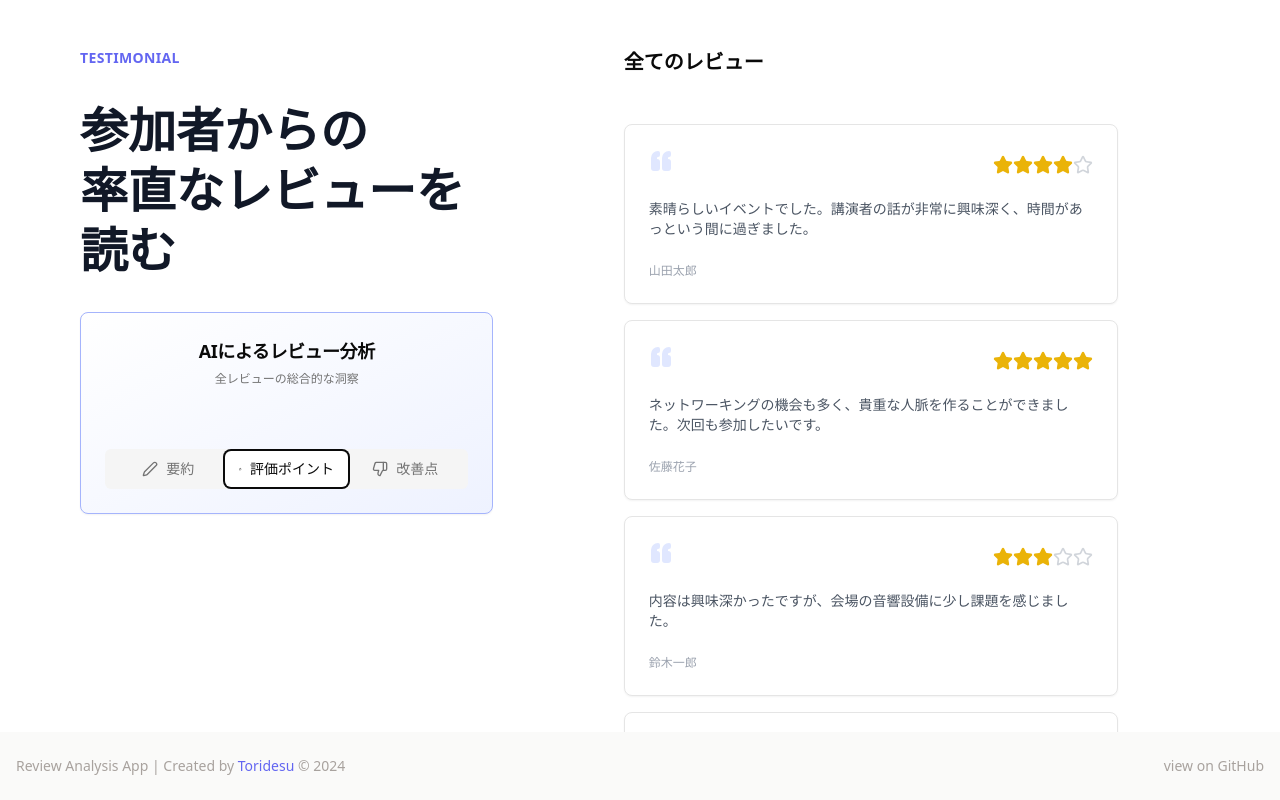
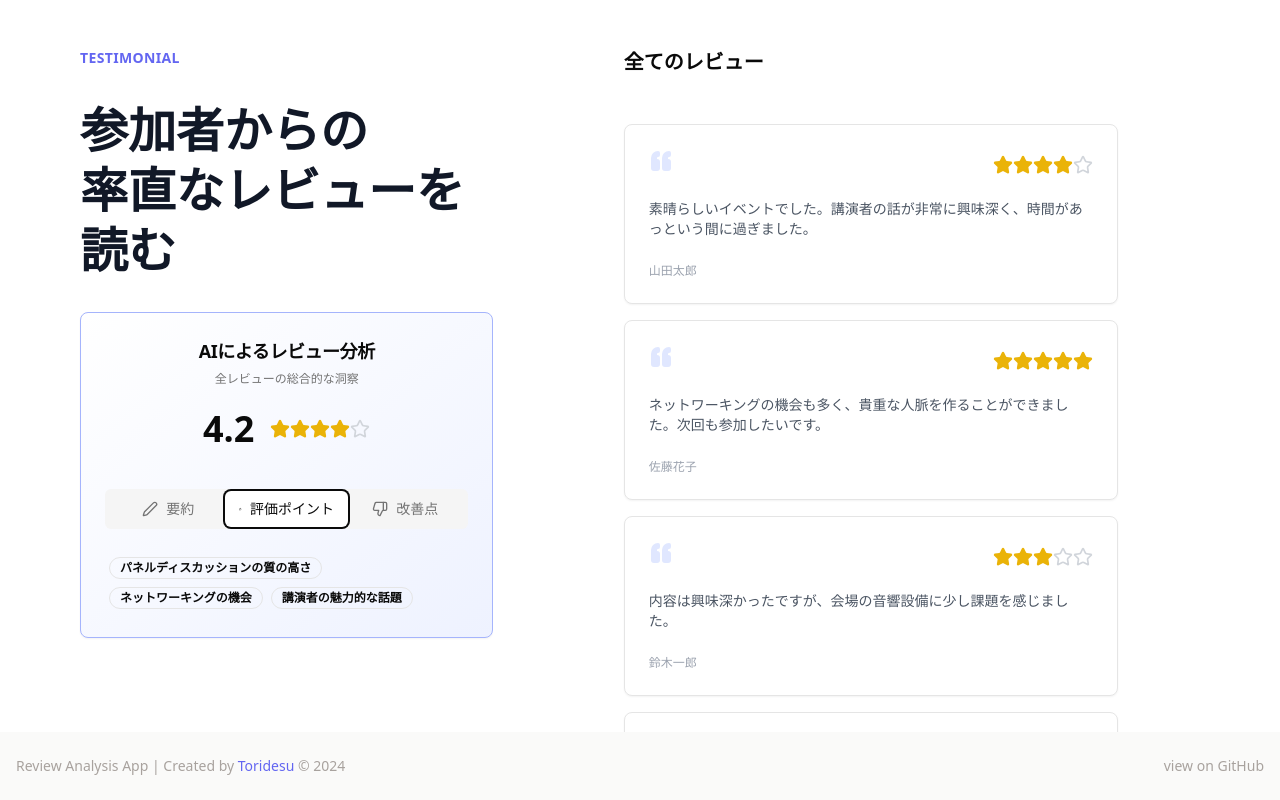
Before and after one commit to Toridesu/review-analysis-app, a React (Vite) app: page / in a window 1280 px wide. Both pictures are taken after a click on the tab "評価ポイント". Built offline with nearby package versions, Linux system fonts and the light colour scheme.

Commit message:
レビュー要約コンポーネントの作成

```diff
--- a/src/components/AISummaryCard.tsx
+++ b/src/components/AISummaryCard.tsx
@@ -2,19 +2,32 @@ import { Card, CardHeader, CardTitle, CardContent, CardDescription } from '@/com
 import { Badge } from '@/components/ui/badge';
 import { Tabs, TabsContent, TabsList, TabsTrigger } from '@/components/ui/tabs';
 import { ThumbsUp, ThumbsDown, Pen } from 'lucide-react';
-import { mockAISummary as AISummary } from '@/constants/data';
+import { mockAISummary as AISummary, mockReviews } from '@/constants/data';
+import StarRating from './StarRating';
+
+const calculateAverageRating = (reviews: { rating: number }[]): number => {
+  if (reviews.length === 0) return 0;
+
+  const totalRating = reviews.reduce((sum, review) => sum + review.rating, 0);
+  const average = totalRating / reviews.length;
+
+  return Math.round(average * 10) / 10;
+};
 
 const AISummaryCard = () => {
+  const averageRating = calculateAverageRating(mockReviews);
+
   return (
     <Card className='bg-gradient-to-br border-indigo-300 from-white to-indigo-50'>
       <CardHeader className='text-center'>
         <CardTitle className='text-lg'>AIによるレビュー分析</CardTitle>
         <CardDescription className='text-xs'>全レビューの総合的な洞察</CardDescription>
         <div className='flex items-center justify-center py-4'>
-          {/* <span className="text-4xl font-bold mr-4">{averageRating}</span>
-          <StarRating rating={Math.round(averageRating)} /> */}
+          <span className='text-4xl font-bold mr-4'>{averageRating}</span>
+          <StarRating rating={Math.round(averageRating)} />
         </div>
       </CardHeader>
+
       <CardContent>
         <Tabs defaultValue='summary' className='space-y-6'>
           <TabsList className='grid w-full grid-cols-3'>
@@ -28,6 +41,23 @@ const AISummaryCard = () => {
               <ThumbsDown className='mr-2 h-4 w-4' /> 改善点
             </TabsTrigger>
           </TabsList>
+          <TabsContent value='summary' className='text-sm leading-loose text-gray-600 dark:text-gray-400'>
+            {AISummary.summary}
+          </TabsContent>
+          <TabsContent value='positive'>
+            {AISummary.positivePoints.map((point, index) => (
+              <Badge key={index} variant='outline' className='m-1'>
+                {point}
+              </Badge>
+            ))}
+          </TabsContent>
+          <TabsContent value='negative'>
+            {AISummary.negativePoints.map((point, index) => (
+              <Badge key={index} variant='destructive' className='m-1'>
+                {point}
+              </Badge>
+            ))}
+          </TabsContent>
         </Tabs>
       </CardContent>
     </Card>
--- /dev/null
+++ b/src/components/ui/badge.tsx
@@ -0,0 +1,36 @@
+import * as React from "react"
+import { cva, type VariantProps } from "class-variance-authority"
+
+import { cn } from "@/lib/utils"
+
+const badgeVariants = cva(
+  "inline-flex items-center rounded-full border px-2.5 py-0.5 text-xs font-semibold transition-colors focus:outline-none focus:ring-2 focus:ring-ring focus:ring-offset-2",
+  {
+    variants: {
+      variant: {
+        default:
+          "border-transparent bg-primary text-primary-foreground hover:bg-primary/80",
+        secondary:
+          "border-transparent bg-secondary text-secondary-foreground hover:bg-secondary/80",
+        destructive:
+          "border-transparent bg-destructive text-destructive-foreground hover:bg-destructive/80",
+        outline: "text-foreground",
+      },
+    },
+    defaultVariants: {
+      variant: "default",
+    },
+  }
+)
+
+export interface BadgeProps
+  extends React.HTMLAttributes<HTMLDivElement>,
+    VariantProps<typeof badgeVariants> {}
+
+function Badge({ className, variant, ...props }: BadgeProps) {
+  return (
+    <div className={cn(badgeVariants({ variant }), className)} {...props} />
+  )
+}
+
+export { Badge, badgeVariants }
```
Also changed, not shown: src/components/ReviewSummary.tsx (+5 -6 lines), 1 other file (tests, documents, lock files or other folders).
